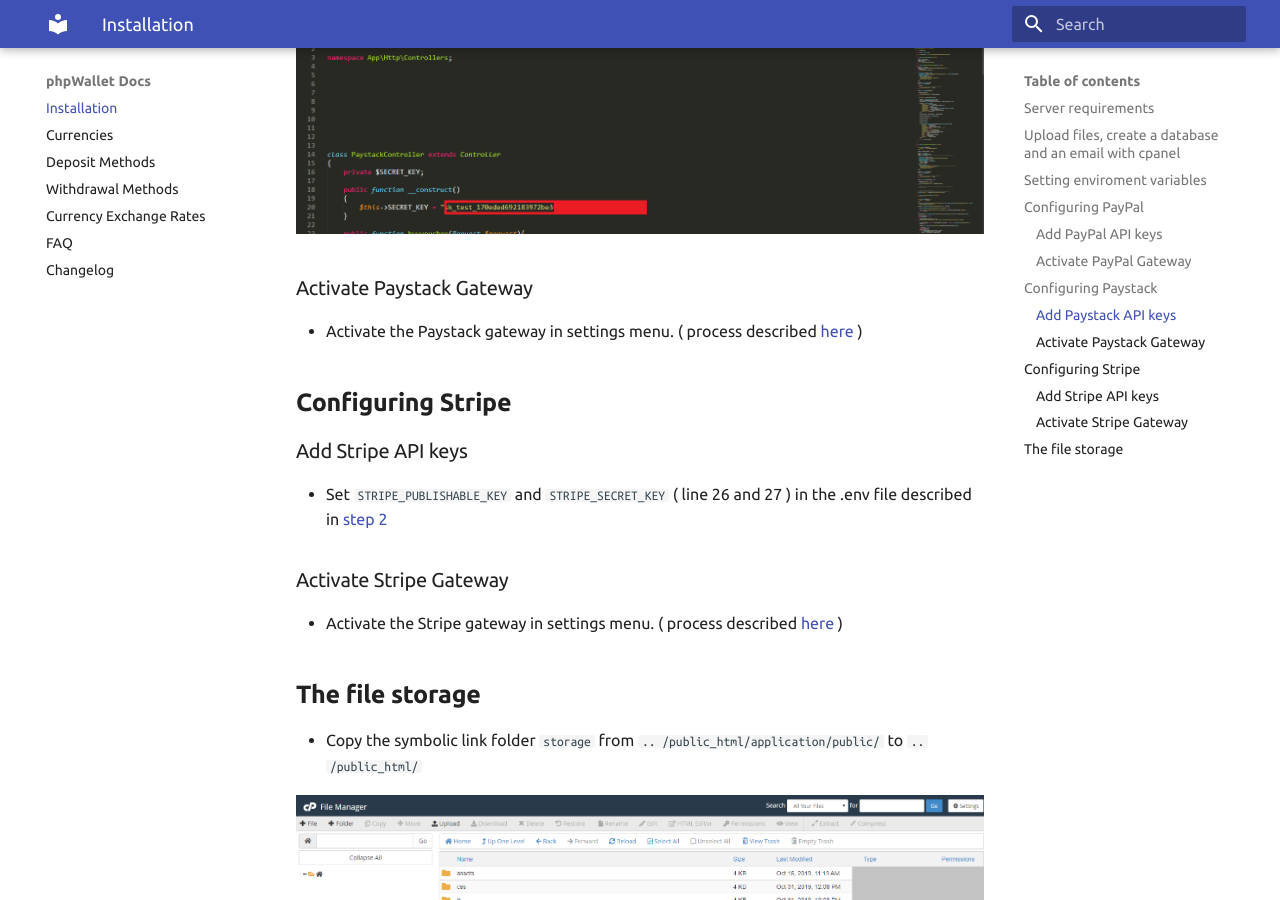
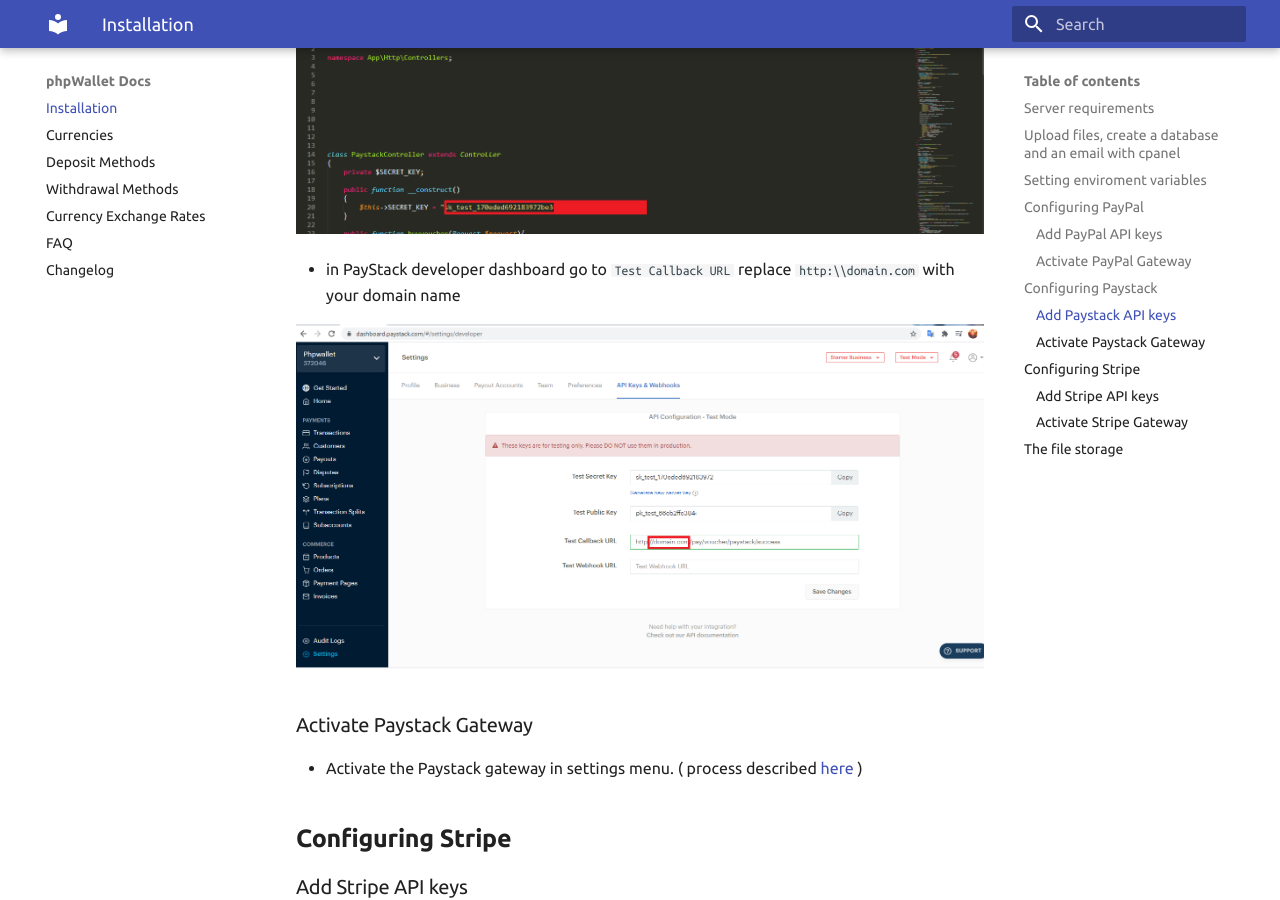
Before and after one commit to Celso-Ricardo/phpwallet-payment-gateway-script-docs, an MkDocs documentation site: the page built from docs/index.md, in a window 1280 px wide and 900 px high, scrolled down 2868 px. Built offline with MkDocs 1.6.1 and Material for MkDocs 9.7.7, drawn with Linux system fonts in a browser that asks for light colours.

Commit message:
updated paystack integration guide

```diff
--- a/docs/index.md
+++ b/docs/index.md
@@ -49,6 +49,10 @@
 
 [![image04](img/paystack_config.png)](img/paystack_config.png)
 
+* in PayStack developer dashboard go to ` Test Callback URL ` replace ` http:\\domain.com ` with your domain name
+
+ [![image000](img/paystack_config_developer.png)](img/paystack_config_developer.png)
+
 ### Activate Paystack Gateway
 * Activate the Paystack gateway in settings menu. ( process described [here](#step-2_1)  )
 
```
Also changed, not shown: docs/img/paystack_config_developer.png (added), site/img/paystack_config_developer.png (added), site/index.html, site/search/search_index.json, site/sitemap.xml, 1 other file.
